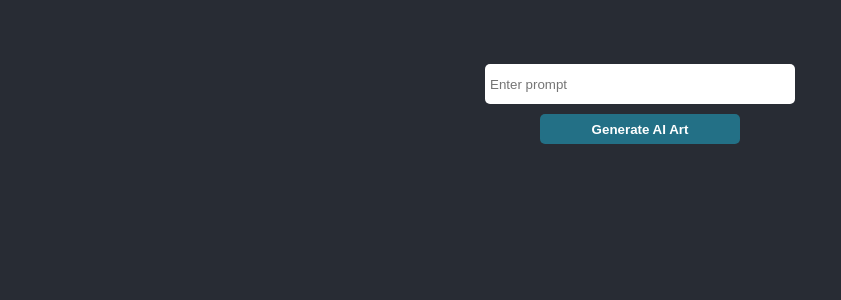
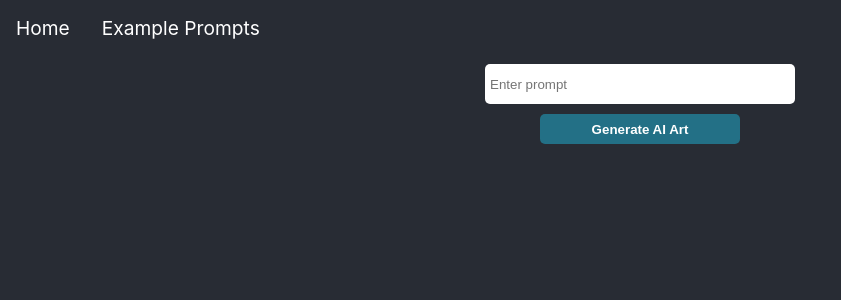
Before and after one commit to CodeTanim/art-engine, a React (Create React App) app: page / in a window 1280 px wide. Shown: the top 300 px of the page, without its empty margins (0-841 px from the left). Built offline with nearby package versions, Linux system fonts and the light colour scheme.

Commit message:
navbar added

```diff
--- a/package.json
+++ b/package.json
@@ -10,6 +10,7 @@
     "react": "^18.2.0",
     "react-dom": "^18.2.0",
     "react-responsive-carousel": "^3.2.23",
+    "react-router-dom": "^6.11.2",
     "react-scripts": "5.0.1",
     "web-vitals": "^2.1.4"
   },
--- a/public/index.html
+++ b/public/index.html
@@ -24,7 +24,7 @@
       work correctly both with client-side routing and a non-root public URL.
       Learn how to configure a non-root public URL by running `npm run build`.
     -->
-    <title>React App</title>
+    <title>Art Engine</title>
   </head>
   <body>
     <noscript>You need to enable JavaScript to run this app.</noscript>
--- a/src/App.css
+++ b/src/App.css
@@ -228,3 +228,39 @@ button:hover {
 
   overflow: hidden;
 }
+
+
+nav {
+  position: absolute;
+  top: 0;
+  left: 0;
+  padding: 0;
+  width: 100%; /* Make sure nav takes full width */
+  box-sizing: border-box; /* This makes sure padding doesn't add to the width */
+  z-index: 100;
+  margin-top: 1rem;
+}
+
+nav ul {
+  list-style-type: none;
+  margin: 0;
+  padding: 0;
+  overflow: hidden;
+  display: flex; /* Flexbox to line up items */
+  justify-content: flex-start; /* Align items to the start */
+}
+
+nav li {
+  margin-right: 1rem;
+  margin-left: 1rem;
+}
+
+nav a {
+  color: white;
+  text-decoration: none;
+  font-size: 1.2rem;
+}
+
+nav a:hover {
+  color: #61dafb;
+}
--- a/src/App.js
+++ b/src/App.js
@@ -3,6 +3,17 @@ import { Carousel } from 'react-responsive-carousel';
 import "react-responsive-carousel/lib/styles/carousel.min.css";
 import { query } from './imageAPI';
 import './App.css';
+
+function NavBar() {
+  return (
+    <nav>
+      <ul>
+        <li><a href="/">Home</a></li>
+        <li><a href="/example-prompts">Example Prompts</a></li>
+      </ul>
+    </nav>
+  );
+}
 
 function App() {
   const [seedText, setSeedText] = useState('');
@@ -16,9 +27,10 @@ function App() {
   const generateImages = async () => {
     setIsLoading(true);
     const newImageSrcs = [];
+    const mid = 'mdjrny-v4 style';
     for (let i = 0; i < 4; i++) {
       const randomNumber = Math.floor(Math.random() * 1000000);
-      const response = await query({inputs: `${seedText} ${randomNumber}`});
+      const response = await query({inputs: `${seedText} ${randomNumber} ${mid}`});
       newImageSrcs.push(URL.createObjectURL(response));
     }
     setImageSrcs(newImageSrcs);
@@ -27,6 +39,7 @@ function App() {
 
   return (
     <div className="App">
+      <NavBar />
       <header className="App-header">
         <div className="input-group">
           <input type="text" value={seedText} onChange={handleInputChange} placeholder="Enter prompt"/>
```
Also changed, not shown: src/NavBar.js (added, +15 -0 lines), 1 other file (tests, documents, lock files or other folders).
